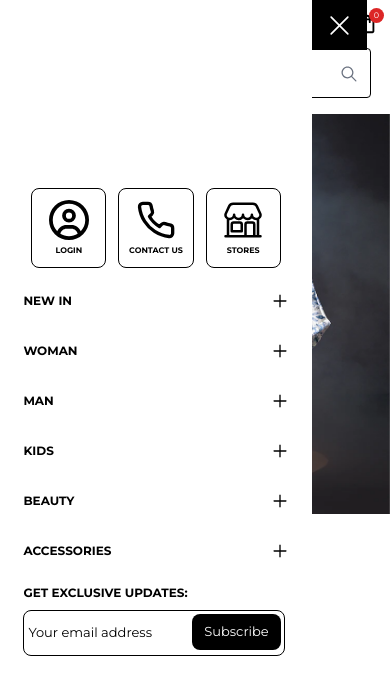
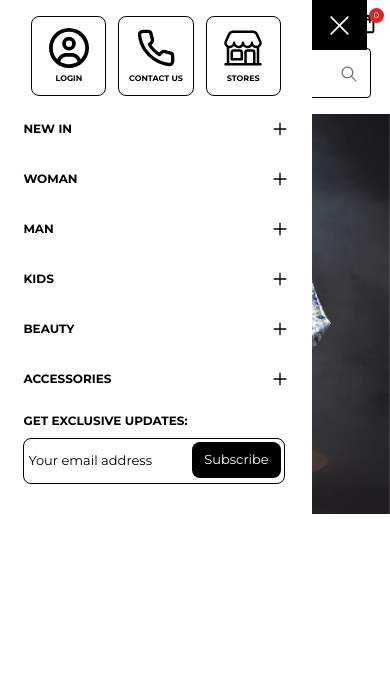
Before and after one commit to Bushra206/sapphire-web, a React (Vite) app: page / in a window 390 px wide. Both pictures are taken after a click on the icon 26 px from the left and 24 px from the top of the page. Shown: the top 694 px of the page. Built offline with nearby package versions, Linux system fonts and the light colour scheme.

Commit message:
mobnavbar links height fixed

```diff
--- a/src/components/MobNavBarLinks.jsx
+++ b/src/components/MobNavBarLinks.jsx
@@ -37,7 +37,7 @@ function MobNavBarLinks({ showmenuicon, setShowMenuIcon }) {
           data-aos="fade-right"
           className="flex w-[94vw] h-[100vh] absolute top-0 left-0 z-50 uppercase overflow-y-scroll  lg:hidden"
         >
-          <div className="flex flex-col justify-center items-center gap-6 m-0  py-4 text-center max-auto h-[100%] z-50 bg-[#fff] w-[80vw] ">
+          <div className="flex flex-col justify-start items-center gap-6 m-0  py-4 text-center max-auto h-[100%] z-50 bg-[#fff] w-[80vw] ">
             <div className="flex gap-3 w-[80%]">
               <div className="w-[33%] h-[80px] flex flex-col gap-1 justify-center items-center border-[1px] border-[#000] rounded-lg">
                 <FaRegCircleUser size={40} />
```
